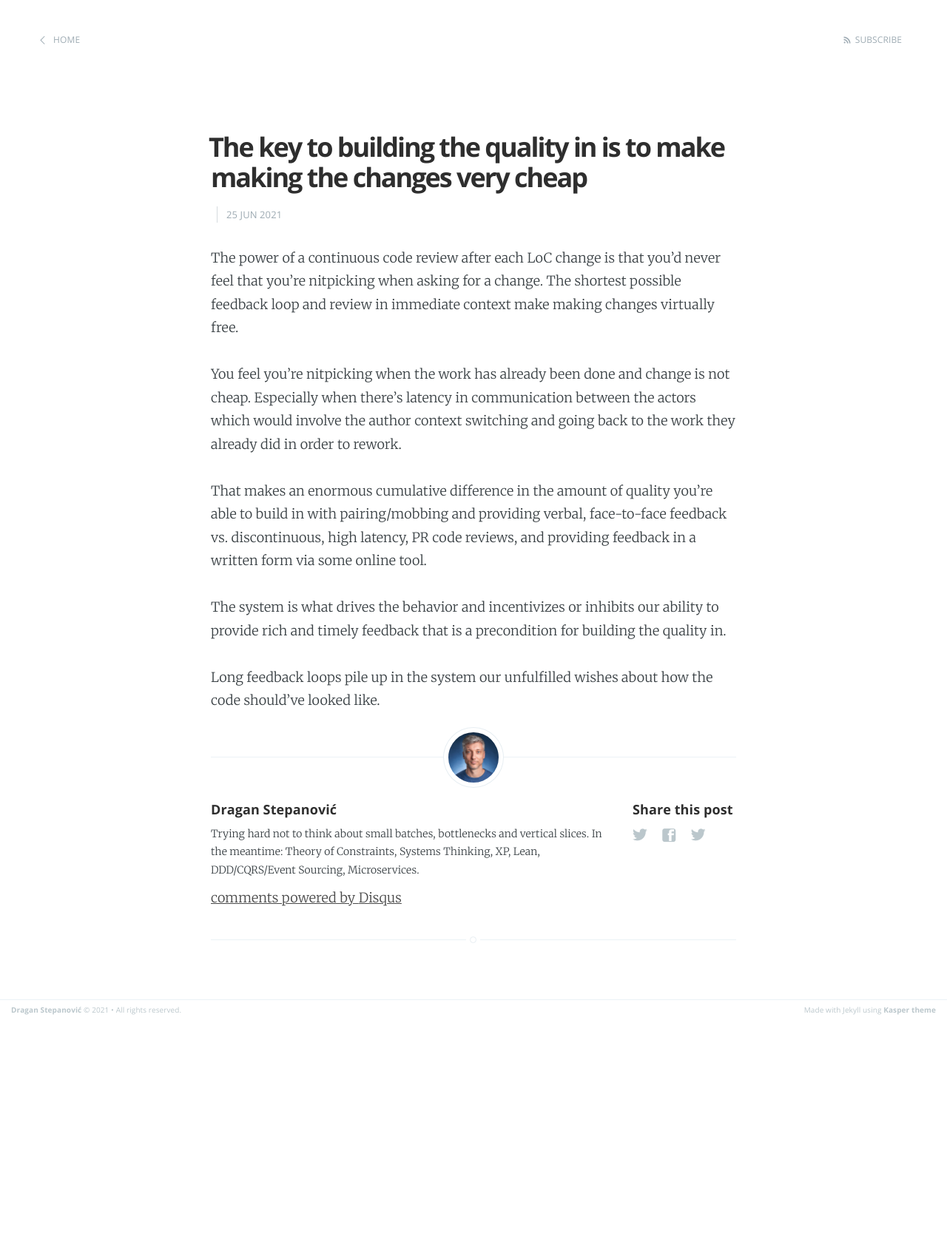
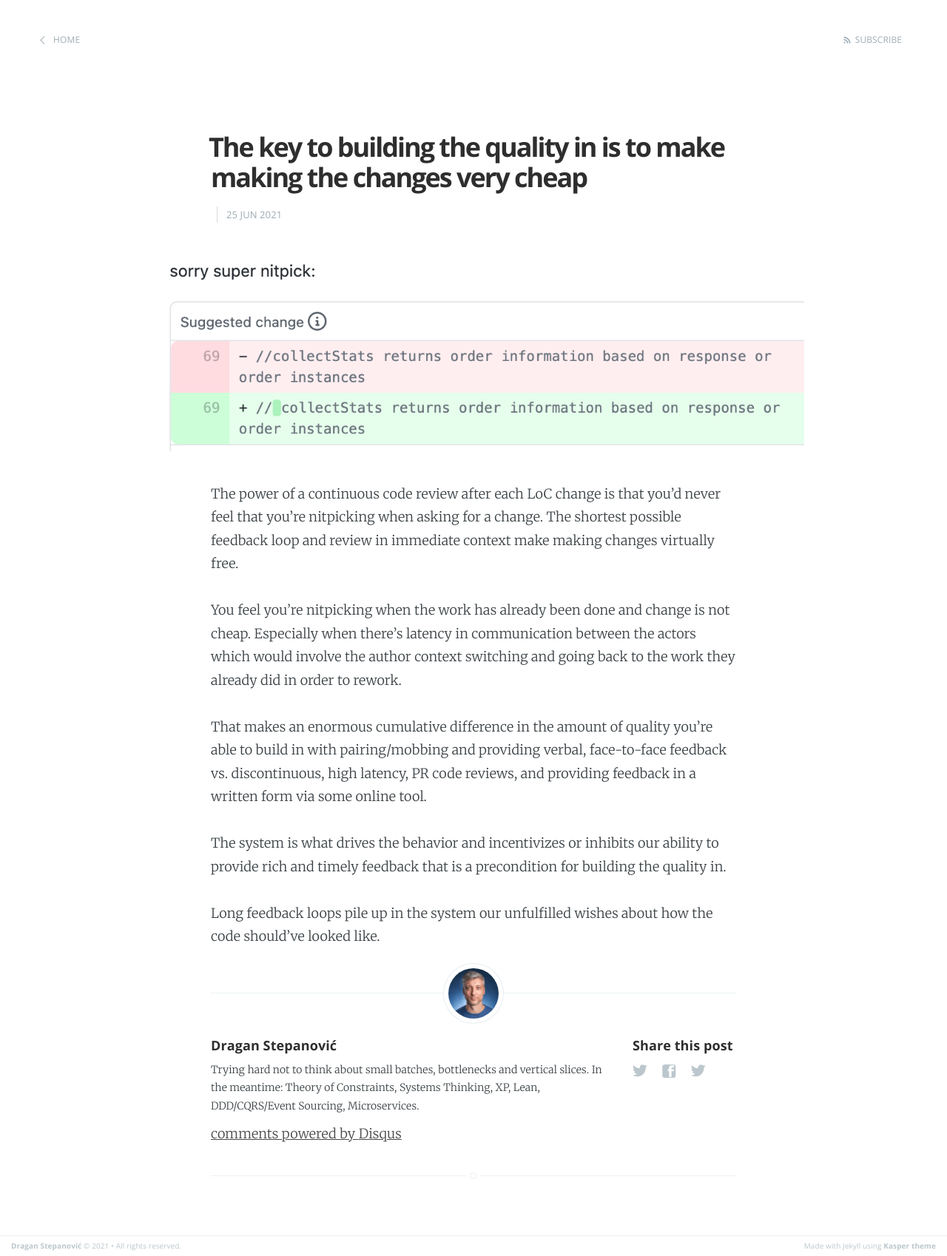
Before and after one commit to dragan-stepanovic/dragan-stepanovic.github.io, a Jekyll site: the page built from _posts/2021-06-25-make-changes-very-cheap.md, in a window 1280 px wide. Shown: the whole page at 74% size. Built offline with Jekyll 4.4.1, drawn with Linux system fonts in a browser that asks for light colours; our own code applies the rules of GitHub Pages for plain Markdown files; comment, search, counter and statistics services are not loaded; before the commit the page ends 1379 px from its top, so only the background shows below that.

Commit message:
Update 2021-06-25-make-changes-very-cheap.md

```diff
--- a/_posts/2021-06-25-make-changes-very-cheap.md
+++ b/_posts/2021-06-25-make-changes-very-cheap.md
@@ -2,6 +2,7 @@
 title: The key to building the quality in is to make making the changes very cheap
 ---
 
+![](/assets/images/nitpick.png)
 
 The power of a continuous code review after each LoC change is that you'd never feel that you're nitpicking when asking for a change.
 The shortest possible feedback loop and review in immediate context make making changes virtually free.
```
